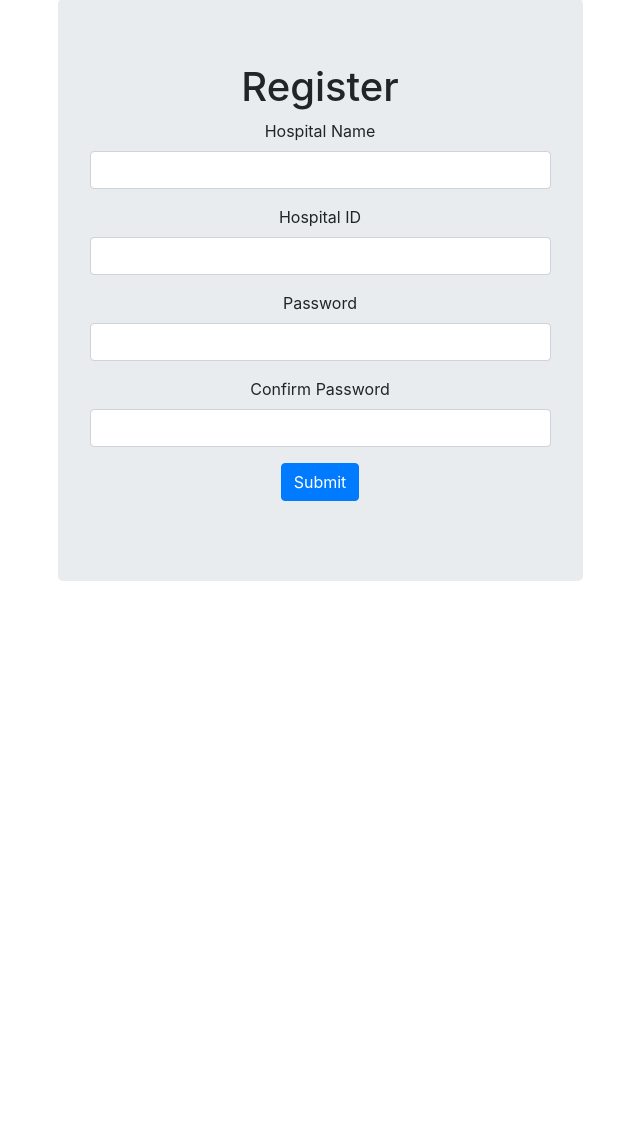
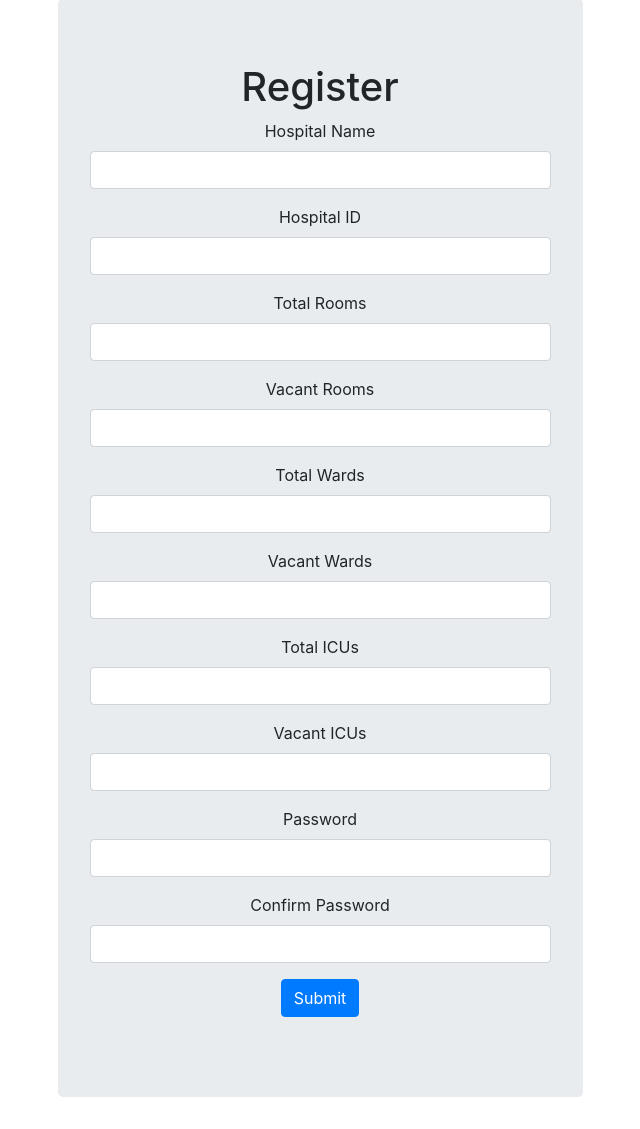
Before and after one commit to rishi-s8/hospital-vacancy, a Flask app: page /register in a window 1280 px wide. Shown: the part 57-1186 px from the top of the page, without its empty margins (320-960 px from the left). Before the commit the page ends 638 px from the top, so only its background shows below. Run offline with Flask 2, Linux system fonts and the light colour scheme; some libraries are stand-ins or nearby versions.

Commit message:
Registeration Form changed

```diff
--- a/app.py
+++ b/app.py
@@ -1,6 +1,6 @@
 from flask import Flask, render_template, flash, redirect, url_for, session, request, logging
 from flask_mysqldb import MySQL
-from wtforms import Form, StringField, TextAreaField, PasswordField, validators
+from wtforms import Form, StringField, TextAreaField, PasswordField, validators, IntegerField
 from passlib.context import CryptContext
 from functools import wraps
 cryptcontext = CryptContext(schemes=["sha256_crypt", "md5_crypt", "des_crypt"])
@@ -36,6 +36,12 @@ class RegisterForm(Form):
     username = StringField('Hospital ID', [validators.Length(min=1, max=50), validators.DataRequired()])
     password = PasswordField('Password', [validators.Length(min=6, max=50), validators.DataRequired(), validators.EqualTo('confirm', message='Passwords Do not match')])
     confirm = PasswordField('Confirm Password', [validators.DataRequired()])
+    rooms = IntegerField('Total Rooms', [validators.DataRequired()])
+    vacant_rooms = IntegerField('Vacant Rooms', [validators.DataRequired()])
+    wards = IntegerField('Total Wards', [validators.DataRequired()], render_kw={"style": "display:inline;"})
+    vacant_wards = IntegerField('Vacant Wards', [validators.DataRequired()])
+    ICUs = IntegerField('Total ICUs', [validators.DataRequired()])
+    vacant_ICUs = IntegerField('Vacant ICUs', [validators.DataRequired()])
 
 @app.route('/register', methods=['GET', 'POST'])
 def register():
@@ -44,10 +50,16 @@ def register():
         name = form.name.data
         username = form.username.data
         password = cryptcontext.hash(str(form.password.data))
-
+        rooms = form.rooms.data
+        wards = form.wards.data
+        icus = form.icus.data
+        vacant_rooms = form.vacant_rooms.data
+        vacant_wards = form.vacant_wards.data
+        vacant_icus = form.vacant_icus.data
         #Create Cursor
         cur = mysql.connection.cursor()
         cur.execute("INSERT INTO Login(hname, hid, password) Values(%s, %s, %s)", (name, username, password))
+        cur.execute("INSERT INTO hospitals(hid, num_of_rooms, num_of_wards, num_of_icus, vacant_rooms, vacant_icus, vacant_wards) Values(%s, %s, %s, %s, %s, %s, %s)", (username, int(rooms), int(wards), int(icus), int(vacant_rooms), int(vacant_icus), int(vacant_wards)))
         mysql.connection.commit()
 
         #Close Connection
--- a/templates/register.html
+++ b/templates/register.html
@@ -13,6 +13,28 @@
       <div class = "form-group">
         {{render_field(form.username, class_="form-control")}}
       </div>
+      <div class = "form-group" >
+        {{render_field(form.rooms, class_="form-control")}}
+      </div>
+      <div class = "form-group" >
+        {{render_field(form.vacant_rooms, class_="form-control")}}
+      </div>
+      <div class = "form-group" >
+        {{render_field(form.wards, class_="form-control")}}
+      </div>
+
+      <div class = "form-group">
+        {{render_field(form.vacant_wards, class_="form-control")}}
+      </div>
+
+      <div class = "form-group" >
+        {{render_field(form.ICUs, class_="form-control")}}
+      </div>
+
+      <div class = "form-group" >
+        {{render_field(form.vacant_ICUs, class_="form-control")}}
+      </div>
+
       <div class = "form-group">
         {{render_field(form.password, class_="form-control")}}
       </div>
```
